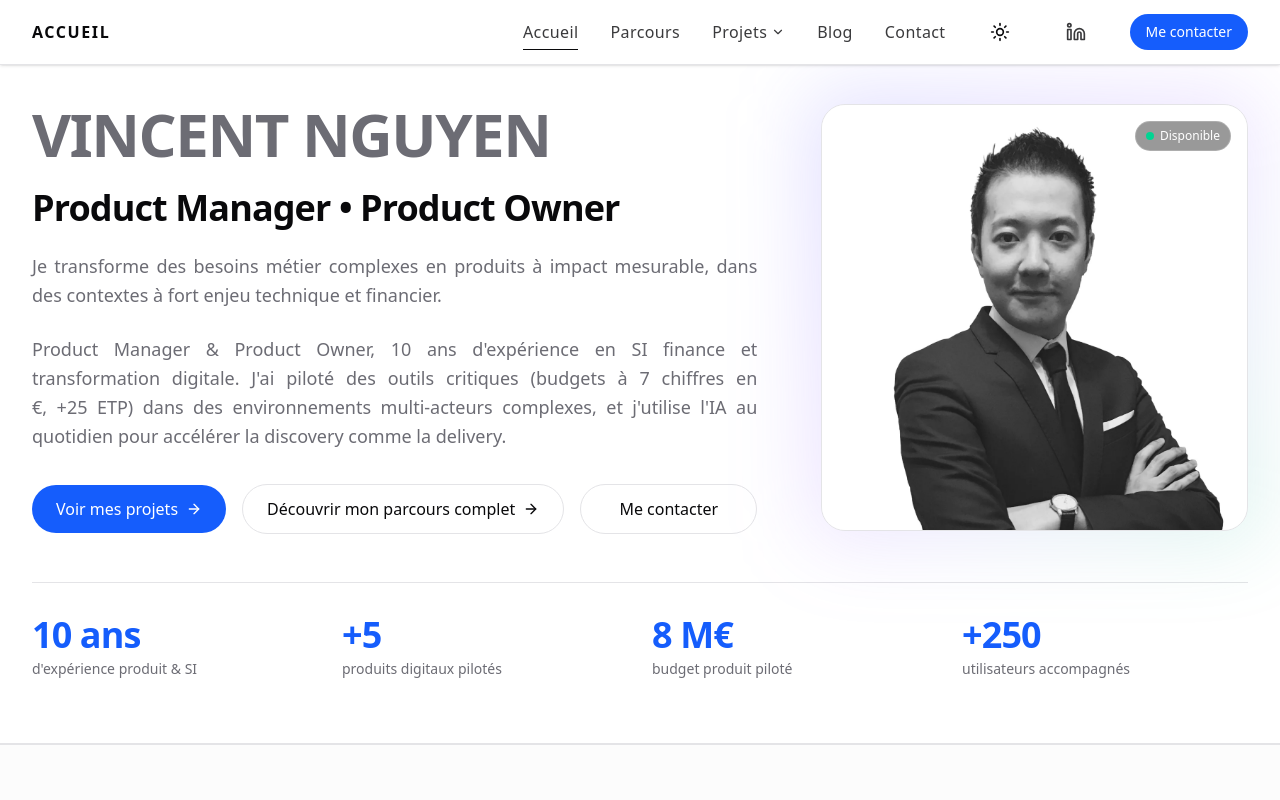
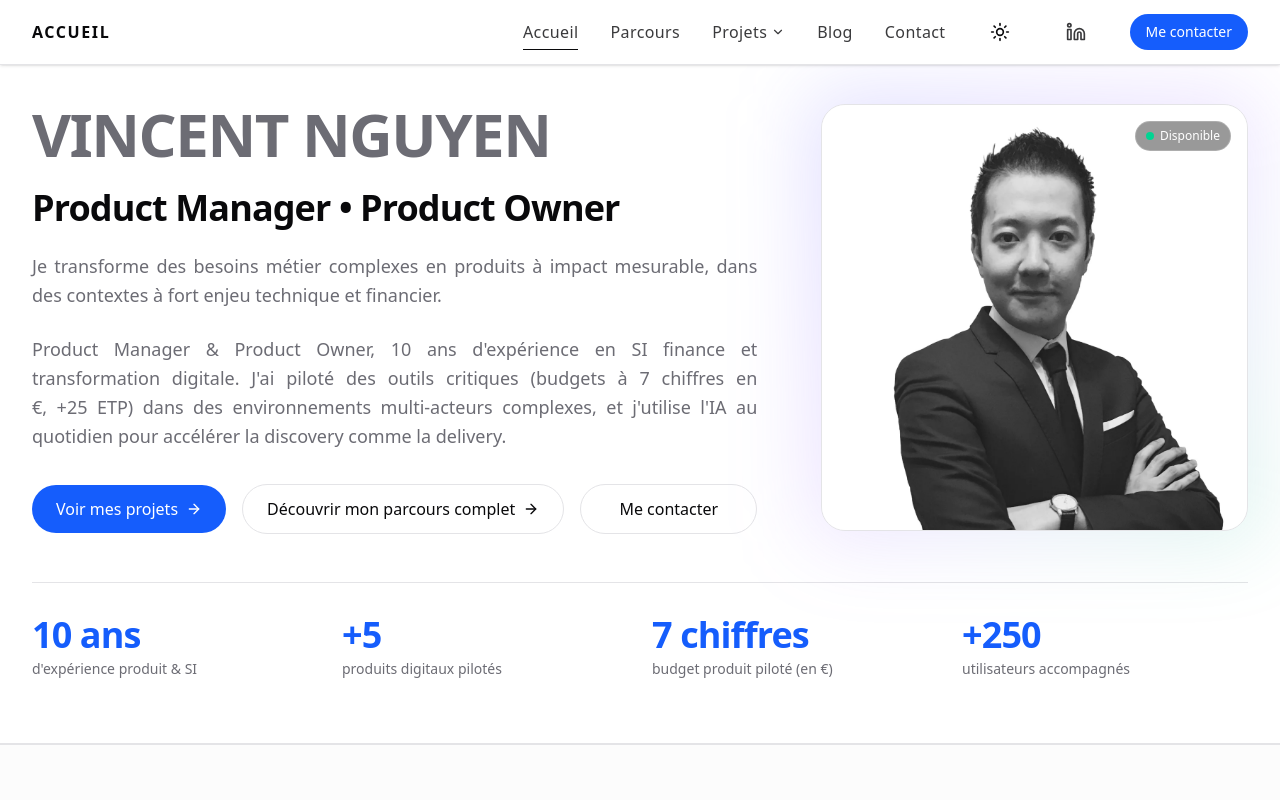
Before and after one commit to VincentNguyenPro/Portfolio, a React (Vite) app: page / in a window 1280 px wide. Shown: the top 800 px of the page. Built offline with nearby package versions, Linux system fonts and the light colour scheme; the HTML template or start-up script is replaced by a standard one.

Commit message:
Replace the remaining home page stat showing an exact budget amount
Co-Authored-By: Claude Sonnet 5.5 <noreply@anthropic.com>

```diff
--- a/src/pages/Home.tsx
+++ b/src/pages/Home.tsx
@@ -12,7 +12,7 @@ import { CountUpStat } from '@/components/ui/CountUpStat';
 const stats = [
   { target: 10, suffix: ' ans', label: "d'expérience produit & SI" },
   { target: 5, prefix: '+', label: 'produits digitaux pilotés' },
-  { target: 8, suffix: ' M€', label: 'budget produit piloté' },
+  { target: 7, suffix: ' chiffres', label: 'budget produit piloté (en €)' },
   { target: 250, prefix: '+', label: 'utilisateurs accompagnés' },
 ];
 
```
